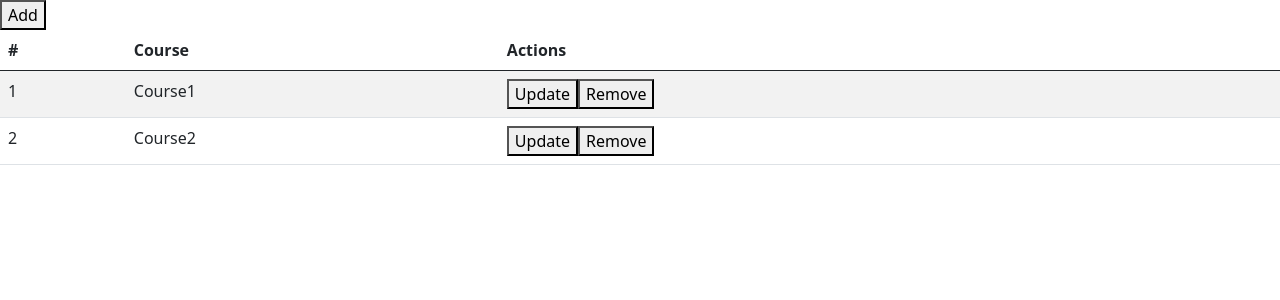
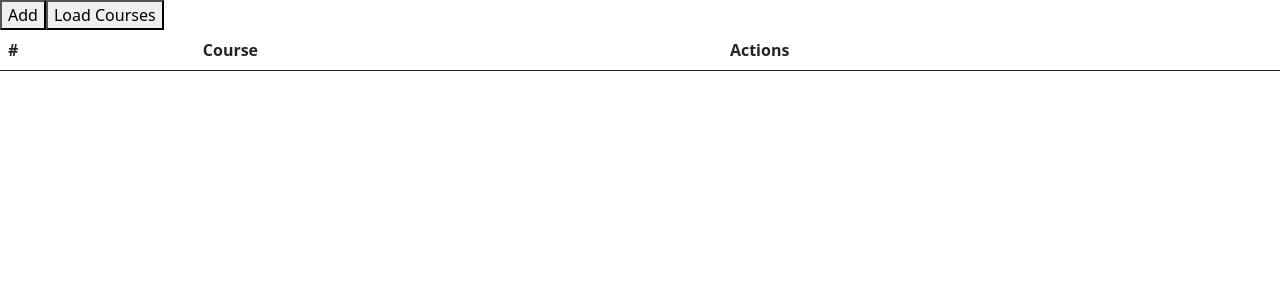
Before and after one commit to varunram64/HelloWorld, an Angular app: page / in a window 1280 px wide. Shown: the top 300 px of the page. Built offline with nearby package versions, Linux system fonts and the light colour scheme.

Commit message:
ngFor trackBy

```diff
--- a/src/app/app.component.html
+++ b/src/app/app.component.html
@@ -1,4 +1,5 @@
 <button (click)="onAdd()">Add</button>
+<button (click)="loadCoures()">Load Courses</button>
 
 <table class="table table-striped">
     <thead>
@@ -9,8 +10,8 @@
         </tr>
     </thead>
     <tbody>
-        <tr *ngFor="let course of courses; even as isEven; index as i">
-            <td scope="row">{{ (i + 1) }}</td>
+        <tr *ngFor="let course of courses; trackBy: trackCourse;">
+            <td scope="row">{{ course.id }}</td>
             <td>{{ course.name }}</td>
             <td>
                 <button (click)="onChange(course)">Update</button>
--- a/src/app/app.component.ts
+++ b/src/app/app.component.ts
@@ -13,15 +13,7 @@ export class AppComponent {
     likesCount: 11
   };
 
-  courses = [
-  {
-    id: 1,
-    name: 'Course1'
-  },
-  {
-    id: 2,
-    name: 'Course2'
-  }];
+  courses: any;
 
   viewMode = 'map';
 
@@ -41,4 +33,20 @@ export class AppComponent {
     let index = this.courses.indexOf(course);
     this.courses[index].name = 'Updated';
   }
+
+  loadCoures() {
+    this.courses = [
+      {
+        id: 1,
+        name: 'Course1'
+      },
+      {
+        id: 2,
+        name: 'Course2'
+      }];
+  }
+
+  trackCourse(index: any, course: any) {
+    return course ? course.id : undefined;
+  }
 }
```
